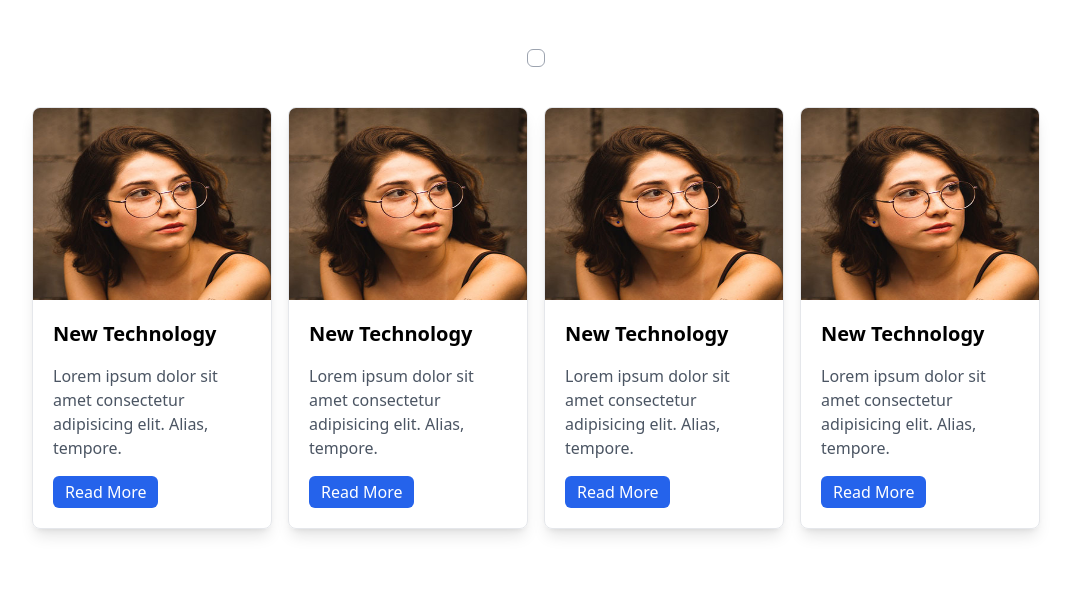
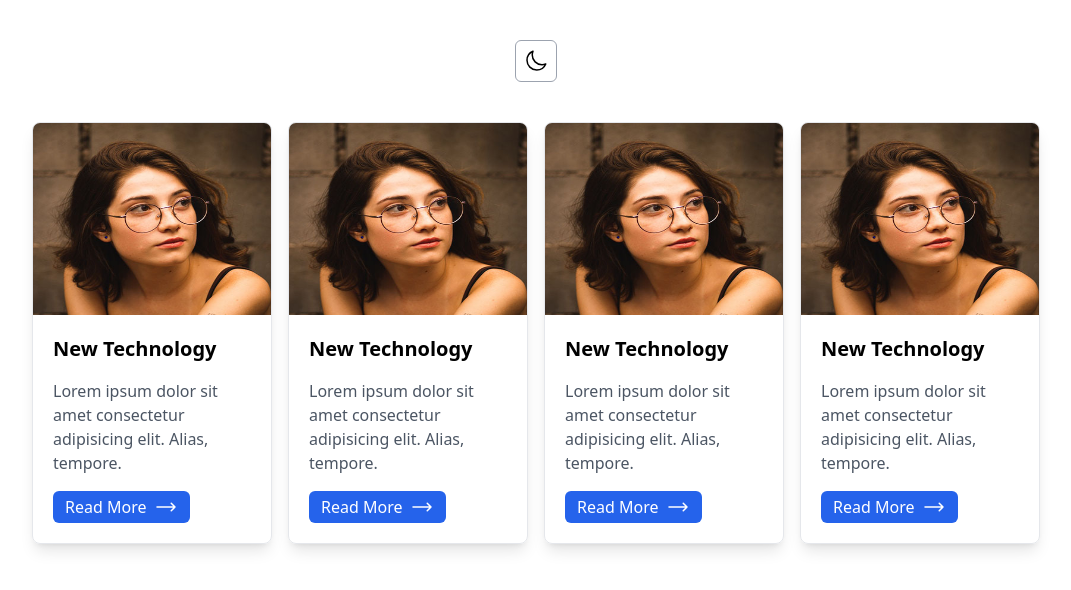
Before and after one commit to naimatullahRezaee/new-Tailwind-project, a website: page src/index.html in a window 1280 px wide. Shown: the whole page, without its empty margins (104-1175 px from the left). Drawn offline with Linux system fonts and the light colour scheme.

Commit message:
add icons

```diff
--- a/src/index.html
+++ b/src/index.html
@@ -39,9 +39,23 @@
               tempore.
             </p>
             <a
-              class="inline-flex items-center bg-blue-600 rounded-md px-3 py-1 text-white"
+              class="inline-flex items-center gap-2 bg-blue-600 rounded-md px-3 py-1 text-white"
               href="#"
               >Read More
+              <svg
+                xmlns="http://www.w3.org/2000/svg"
+                fill="none"
+                viewBox="0 0 24 24"
+                stroke-width="1.5"
+                stroke="currentColor"
+                class="size-6"
+              >
+                <path
+                  stroke-linecap="round"
+                  stroke-linejoin="round"
+                  d="M17.25 8.25 21 12m0 0-3.75 3.75M21 12H3"
+                />
+              </svg>
             </a>
           </div>
         </div>
@@ -56,10 +70,24 @@
               tempore.
             </p>
             <a
-              class="inline-flex items-center bg-blue-600 rounded-md px-3 py-1 text-white"
+              class="inline-flex items-center gap-2 bg-blue-600 rounded-md px-3 py-1 text-white"
               href="#"
-              >Read More <i class=""></i
-            ></a>
+              >Read More
+              <svg
+                xmlns="http://www.w3.org/2000/svg"
+                fill="none"
+                viewBox="0 0 24 24"
+                stroke-width="1.5"
+                stroke="currentColor"
+                class="size-6"
+              >
+                <path
+                  stroke-linecap="round"
+                  stroke-linejoin="round"
+                  d="M17.25 8.25 21 12m0 0-3.75 3.75M21 12H3"
+                />
+              </svg>
+            </a>
           </div>
         </div>
         <div
@@ -73,10 +101,24 @@
               tempore.
             </p>
             <a
-              class="inline-flex items-center bg-blue-600 rounded-md px-3 py-1 text-white"
+              class="inline-flex items-center gap-2 bg-blue-600 rounded-md px-3 py-1 text-white"
               href="#"
-              >Read More <i class=""></i
-            ></a>
+              >Read More
+              <svg
+                xmlns="http://www.w3.org/2000/svg"
+                fill="none"
+                viewBox="0 0 24 24"
+                stroke-width="1.5"
+                stroke="currentColor"
+                class="size-6"
+              >
+                <path
+                  stroke-linecap="round"
+                  stroke-linejoin="round"
+                  d="M17.25 8.25 21 12m0 0-3.75 3.75M21 12H3"
+                />
+              </svg>
+            </a>
           </div>
         </div>
         <div
@@ -90,10 +132,24 @@
               tempore.
             </p>
             <a
-              class="inline-flex items-center bg-blue-600 rounded-md px-3 py-1 text-white"
+              class="inline-flex items-center gap-2 bg-blue-600 rounded-md px-3 py-1 text-white"
               href="#"
-              >Read More <i class=""></i
-            ></a>
+              >Read More
+              <svg
+                xmlns="http://www.w3.org/2000/svg"
+                fill="none"
+                viewBox="0 0 24 24"
+                stroke-width="1.5"
+                stroke="currentColor"
+                class="size-6"
+              >
+                <path
+                  stroke-linecap="round"
+                  stroke-linejoin="round"
+                  d="M17.25 8.25 21 12m0 0-3.75 3.75M21 12H3"
+                />
+              </svg>
+            </a>
           </div>
         </div>
       </div>
```
Also changed, not shown: src/output.css.
